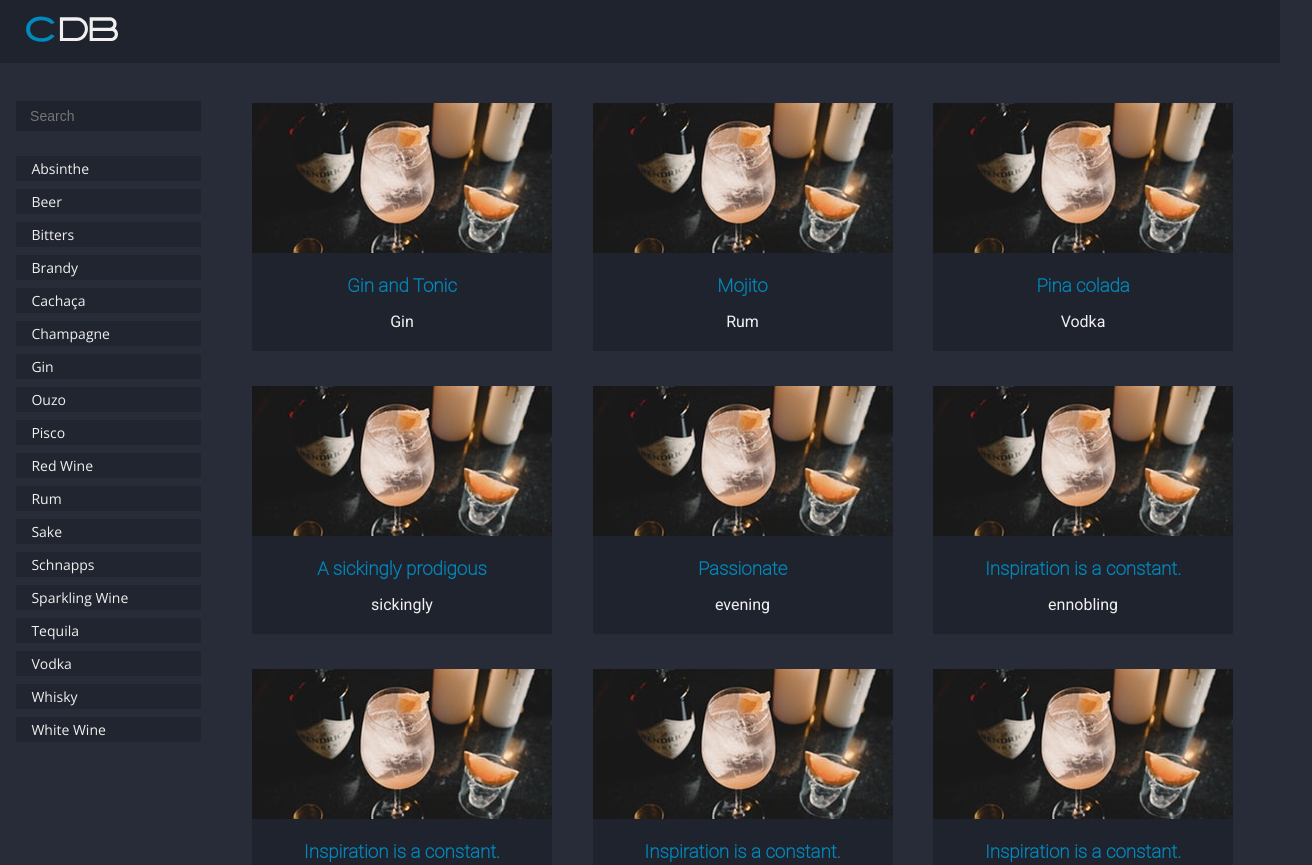
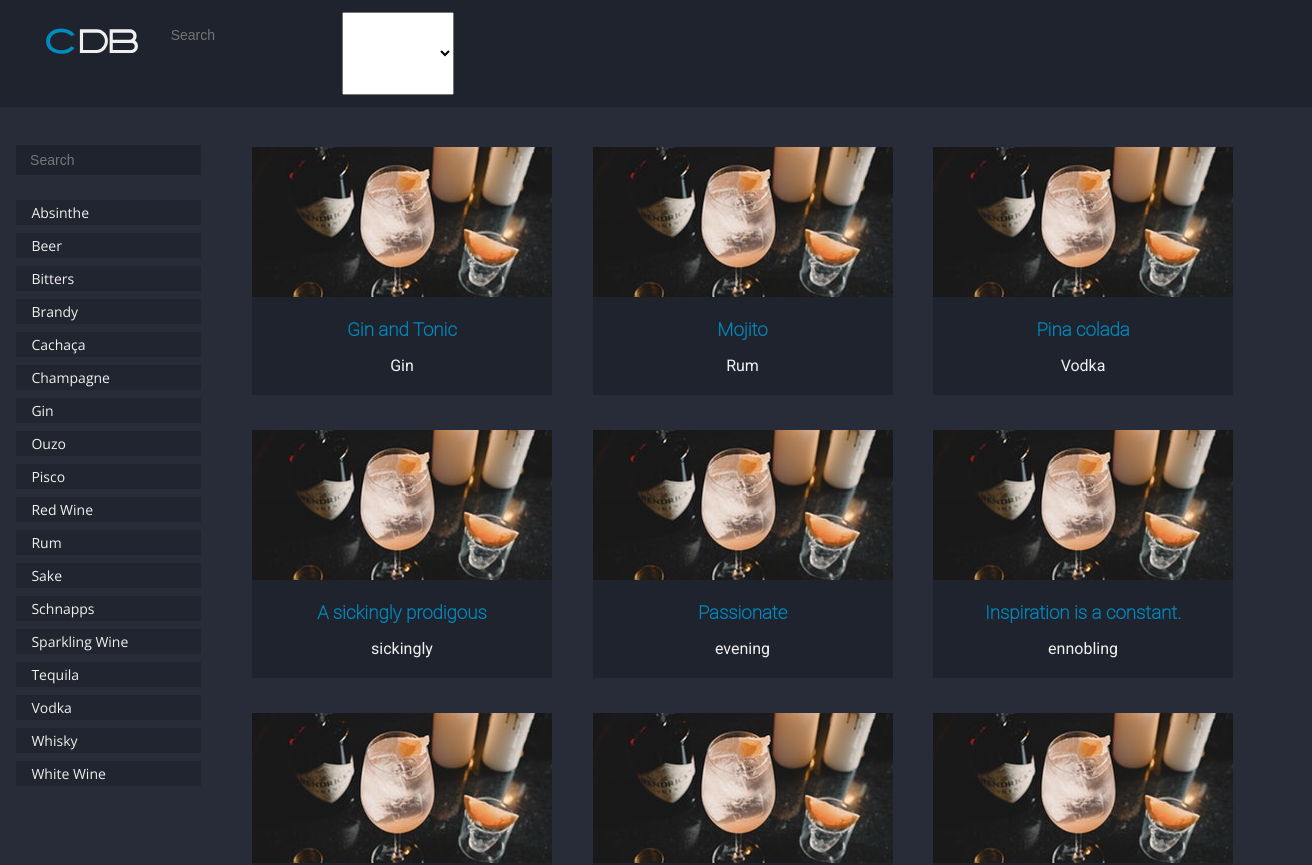
Before and after one commit to samueljhwhite/cocktailrecipe, a React (Create React App) app: page / in a window 1280 px wide. Shown: the top 865 px of the page, 1312 px wide, since content can reach past the window. Built offline with nearby package versions, Linux system fonts and the light colour scheme.

Commit message:
added some mobile features

```diff
--- a/src/App.css
+++ b/src/App.css
@@ -147,3 +147,24 @@ li {
     font-size: 14px;
     margin: 8px;
 }
+
+.navBar {
+    display: flex;
+    flex-direction: row;
+    align-content: space-between;
+    width: 100%;
+    background-color: #1f232d;
+    margin-bottom: 20px;
+    padding: 12px;
+    padding-left: 20px;
+}
+
+.mobileNav {
+    display: flex;
+    flex-direction: row;
+    align-content: flex-end;
+}
+
+.mobileNav > input {
+    width: 2000px;
+}
--- /dev/null
+++ b/src/components/IngredientOptions.js
@@ -0,0 +1,29 @@
+import React from 'react';
+
+function IngredientOptions({setActiveIngredientNAV}) {
+    return (
+        <select placeholder='Test' onChange={setActiveIngredientNAV} className='ingredientOptions'>
+            <option></option>
+            <option>Absinthe</option>
+            <option>Beer</option>
+            <option>Bitters</option>
+            <option>Brandy</option>
+            <option>Cachaça</option>
+            <option>Champagne</option>
+            <option>Gin</option>
+            <option>Ouzo</option>
+            <option>Pisco</option>
+            <option>Red Wine</option>
+            <option>Rum</option>
+            <option>Sake</option>
+            <option>Schnapps</option>
+            <option>Sparkling Wine</option>
+            <option>Tequila</option>
+            <option>Vodka</option>
+            <option>Whisky</option>
+            <option>White Wine</option>
+        </select>
+    );
+}
+
+export default IngredientOptions;
--- /dev/null
+++ b/src/components/NavBar.js
@@ -0,0 +1,18 @@
+import React from 'react';
+import Logo from './Logo';
+import SearchField from './SearchField.js'
+import IngredientOptions from './IngredientOptions.js'
+
+function NavBar({ resetState, updateSearchField, setActiveIngredientNAV }) {
+    return (
+        <div className='navBar'>
+            <Logo resetState={resetState} />
+            <div className='mobileNav'>
+                <SearchField updateSearchField={updateSearchField} />
+                <IngredientOptions setActiveIngredientNAV={setActiveIngredientNAV} />
+            </div>
+        </div>
+    );
+}
+
+export default NavBar;
--- a/src/components/SearchField.js
+++ b/src/components/SearchField.js
@@ -1,6 +1,6 @@
 import React from 'react';
 
-function SearchField({ updateSearchField, setActiveIngredient }) {
+function SearchField({ updateSearchField }) {
     return (
         <div>
             <input className='searchField' type='search' placeholder='   Search' onChange={updateSearchField}></input>
--- a/src/containers/App.js
+++ b/src/containers/App.js
@@ -1,8 +1,9 @@
 import React from 'react';
 
 import allCocktailsImport from '../allCocktails.js'; //needs to be replaced by actual DB
-import PrimaryDisplay from '../components/PrimaryDisplay';
-import Logo from '../components/Logo';
+import PrimaryDisplay from '../components/PrimaryDisplay.js';
+// import Logo from '../components/Logo';
+import NavBar from '../components/NavBar.js'
 import Footer from '../components/Footer.js'
 
 // import '../style.css';
@@ -34,6 +35,11 @@ class App extends React.Component {
     this.setState({ selectedIngredient: e.target.id });
   }
 
+  setActiveIngredientNAV = (e) => {
+    this.resetState();
+    this.setState({ selectedIngredient: e.target.value.toLowerCase()})
+  }
+
   resetState = () => {
     this.setState({ searchfield: '' });
     this.setState({ activeRecipeID: '' });
@@ -61,7 +67,11 @@ class App extends React.Component {
 
     return (
       <div>
-        <Logo resetState={ this.resetState } />
+        <NavBar
+          resetState={this.resetState}
+          updateSearchField={this.updateSearchField}
+          setActiveIngredientNAV={this.setActiveIngredientNAV}
+        />
         <PrimaryDisplay
           activeRecipeIDState={ activeRecipeID }
           selectedIngredientState={ selectedIngredient }
@@ -83,3 +93,5 @@ class App extends React.Component {
 }
 
 export default App;
+
+// <Logo resetState={ this.resetState } />
```
